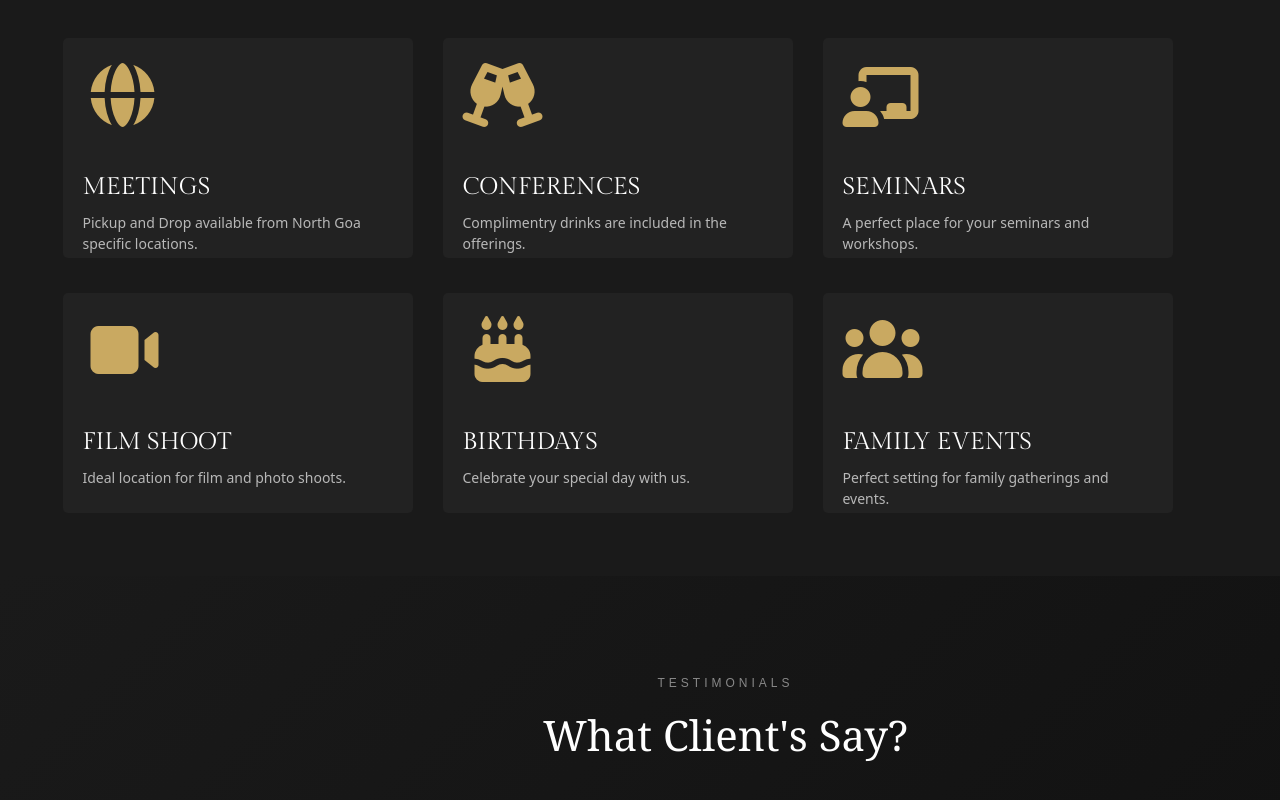
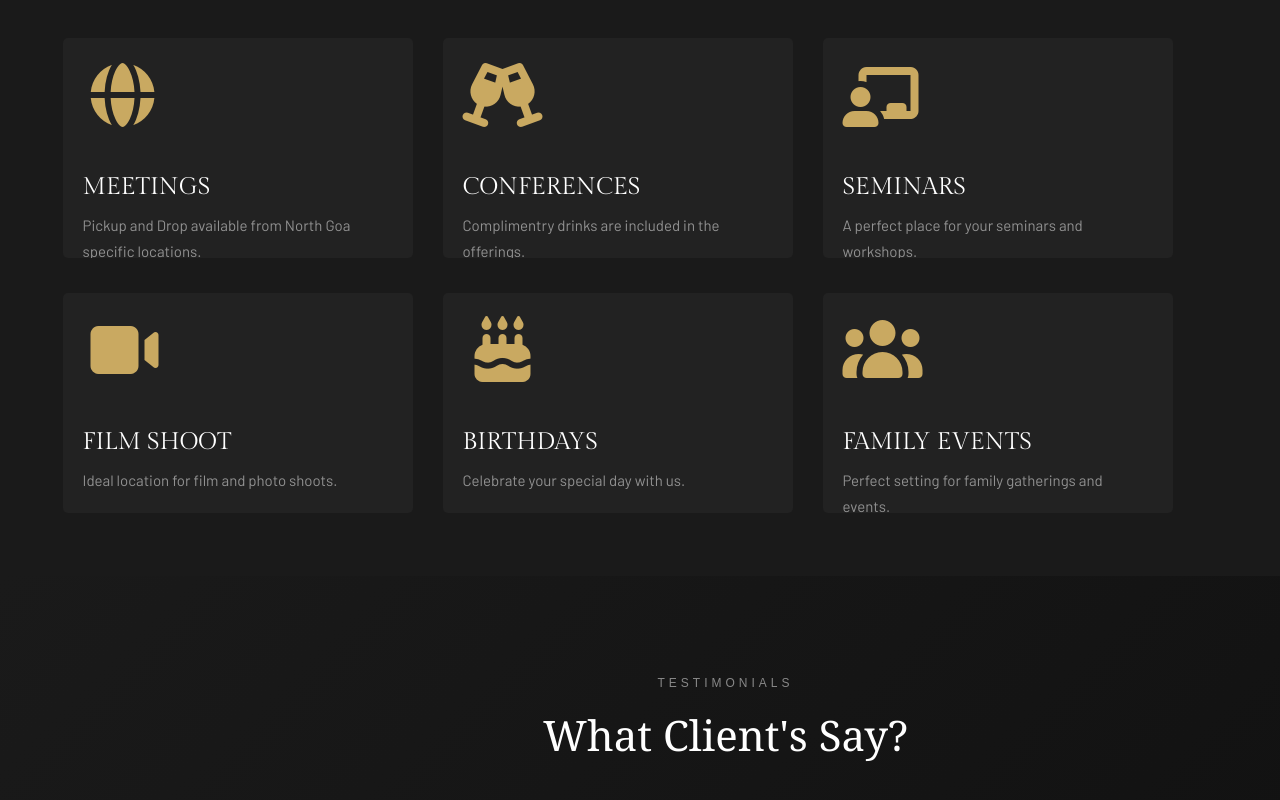
Before and after one commit to Kratagya-Webkorps/nautiamigo-angular, an Angular app: page / in a window 1280 px wide. Shown: the part 6252-7052 px from the top of the page. Built offline with nearby package versions, Linux system fonts and the light colour scheme.

Commit message:
change font in additional-services sub headings

```diff
--- a/src/app/additional-services/additional-services.component.css
+++ b/src/app/additional-services/additional-services.component.css
@@ -115,11 +115,13 @@
 
 /* Service Description */
 .single-facility p {
-  color: #b8b8b8;
-  font-size: 14px;
-  line-height: 1.5;
+  font-family: 'Barlow', sans-serif;
+  font-size: 15px;
+  line-height: 26.3px;
+  letter-spacing: 0px;
+  color: rgba(255, 255, 255, 0.5); /* #ffffff80 in RGBA */
   margin-bottom: 15px;
-  font-weight: 300;
+  font-weight: 400; /* Regular weight for Barlow */
   flex-grow: 1;
 }
 
```
